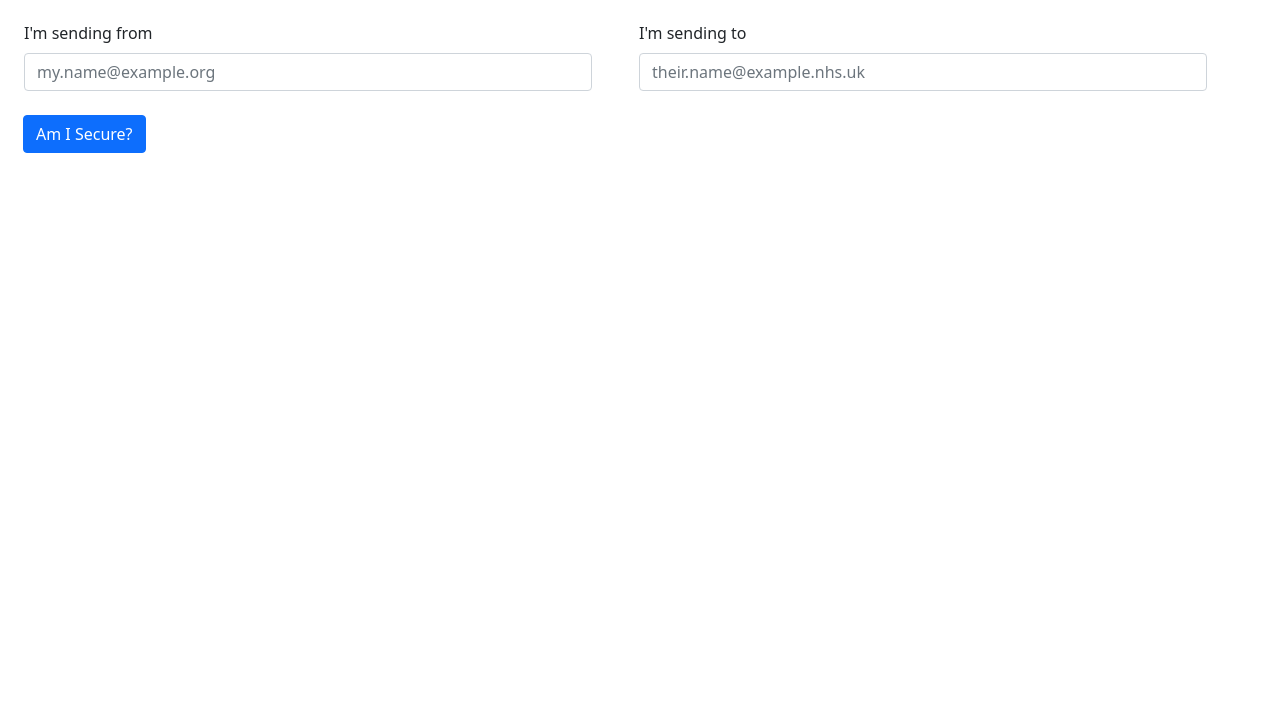
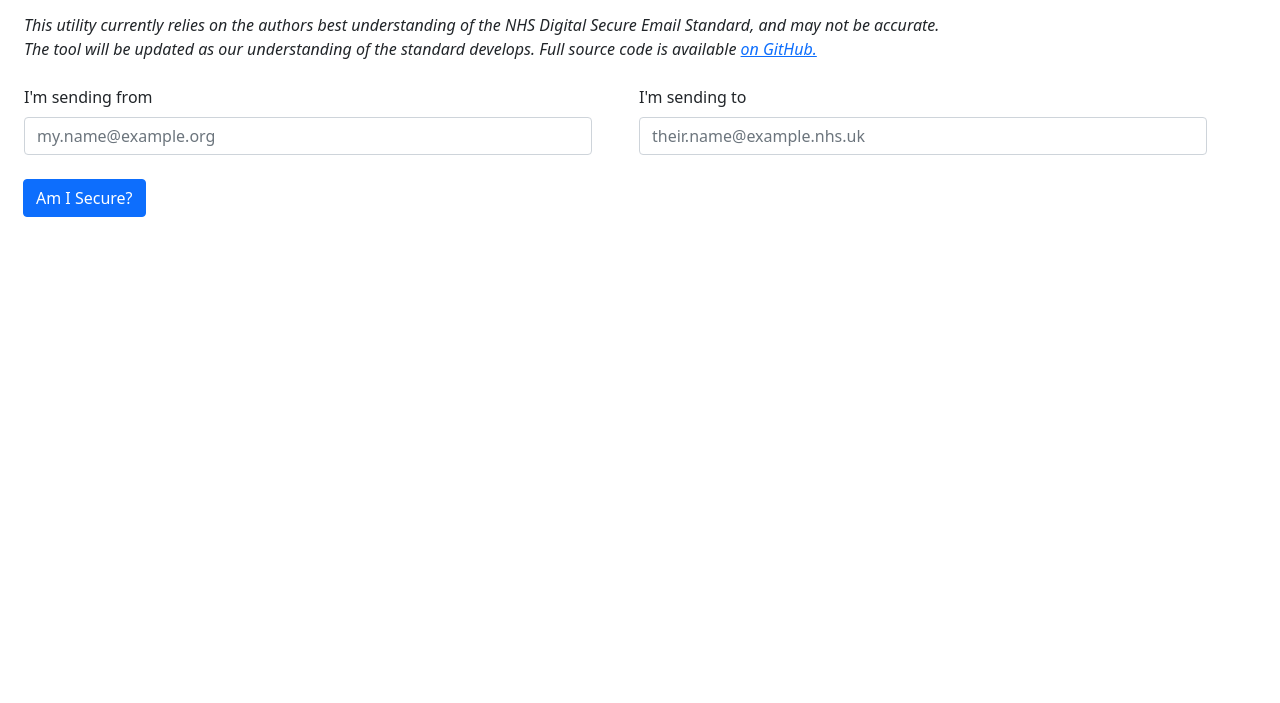
Before and after one commit to renalreg/ses-check, a plain HTML site: page index.html in a window 1280 px wide. Shown: the part 97-800 px from the top of the page. Drawn offline with nearby package versions, Linux system fonts and the light colour scheme.

Commit message:
Added accuracy notice

```diff
--- a/index.html
+++ b/index.html
@@ -58,6 +58,8 @@
             <p>A little web utility to check <a
                     href="https://digital.nhs.uk/services/nhsmail/the-secure-email-standard">NHS Secure Email
                     Standard</a> reccommendations.</p>
+            <p><i>This utility currently relies on the authors best understanding of the NHS Digital Secure Email Standard, and may not be accurate.<br>
+            The tool will be updated as our understanding of the standard develops. Full source code is available <a href="https://github.com/renalreg/ses-check">on GitHub.</a></i></p>
         </div>
 
         <div x-show="!fetchDone" class="text-center">
```
